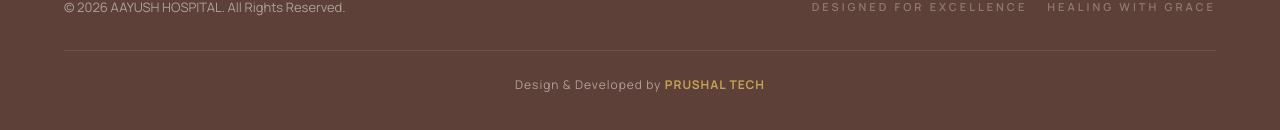
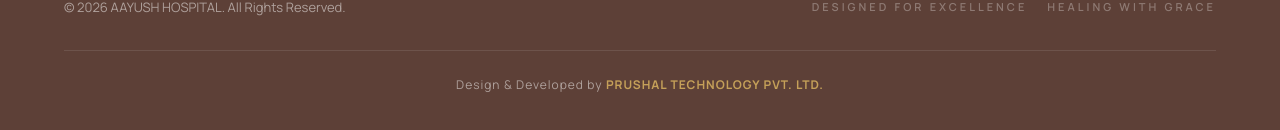
Before and after one commit to atharvak2004/aayush-hospital, a Next.js app: page / in a window 1280 px wide. Shown: the part 9278-9408 px from the top of the page. Built offline with nearby package versions, Linux system fonts and the light colour scheme; no server answers; the database is empty.

Commit message:
fix: update company name in footer to PRUSHAL TECHNOLOGY PVT. LTD.

```diff
--- a/components/footer.tsx
+++ b/components/footer.tsx
@@ -329,7 +329,7 @@ export default function Footer() {
   duration-300
 "
             >
-              PRUSHAL TECH
+              PRUSHAL TECHNOLOGY PVT. LTD.
             </a>
           </p>
         </div>
```
